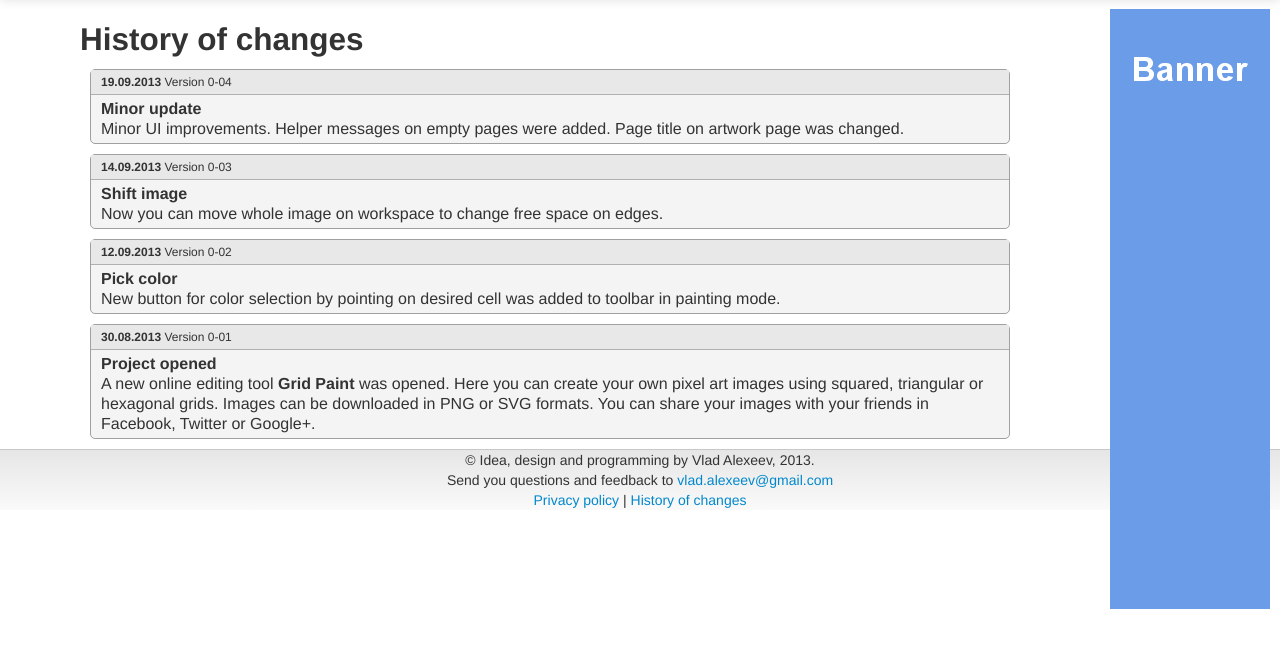
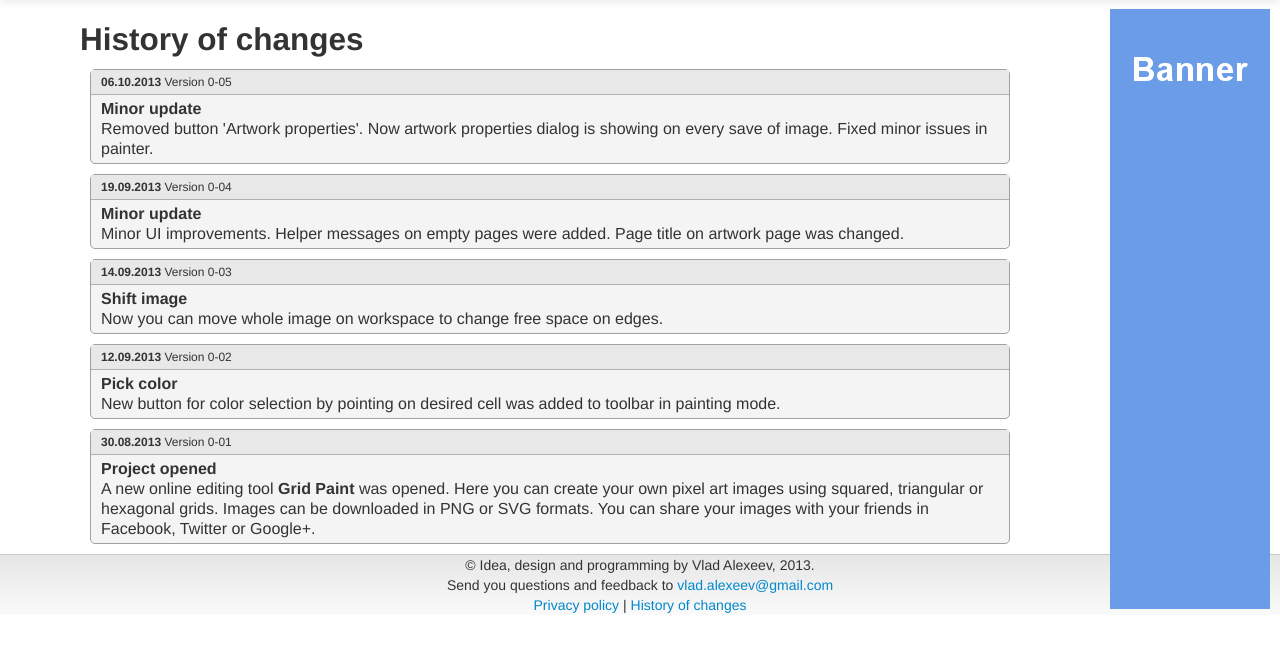
Before and after one commit to vladalexeev/grid-paint, a Django app: template grid-paint/templates/history.html in a window 1280 px wide. Shown: the part 41-693 px from the top of the page. Run offline with Django 3.2, Linux system fonts and the light colour scheme; the template is opened without the code that fills it, so the values that code supplies are empty; some libraries are stand-ins or nearby versions.

Commit message:
Removed "artwork properties" button. Fixed issue in artwork properties dialog, when current tag in edit field was not being saved.

```diff
--- a/grid-paint/app.yaml
+++ b/grid-paint/app.yaml
@@ -1,5 +1,5 @@
 application: grid-paint
-version: 0-04
+version: 0-05
 runtime: python27
 api_version: 1
 threadsafe: yes
--- a/grid-paint/pages/pages.py
+++ b/grid-paint/pages/pages.py
@@ -12,7 +12,7 @@ from common import BasicPageRequestHandler
 import db
 import tags
 
-page_size=6
+page_size=10
 
 class PageIndex(BasicPageRequestHandler):
     def get(self):
--- a/grid-paint/templates/history.html
+++ b/grid-paint/templates/history.html
@@ -9,6 +9,14 @@
 
 
 <div class="image-details-comments">
+	<div class="comment">
+		<div class="comment-header"><b>06.10.2013</b> Version 0-05</div>
+		<div class="comment-text"><b>Minor update</b><br>
+			Removed button 'Artwork properties'. Now artwork properties dialog is showing
+			on every save of image. Fixed minor issues in painter.
+			</div>
+	</div>
+
 	<div class="comment">
 		<div class="comment-header"><b>19.09.2013</b> Version 0-04</div>
 		<div class="comment-text"><b>Minor update</b><br>
```
Also changed, not shown: grid-paint/templates/painter.html (+7 -12 lines).
